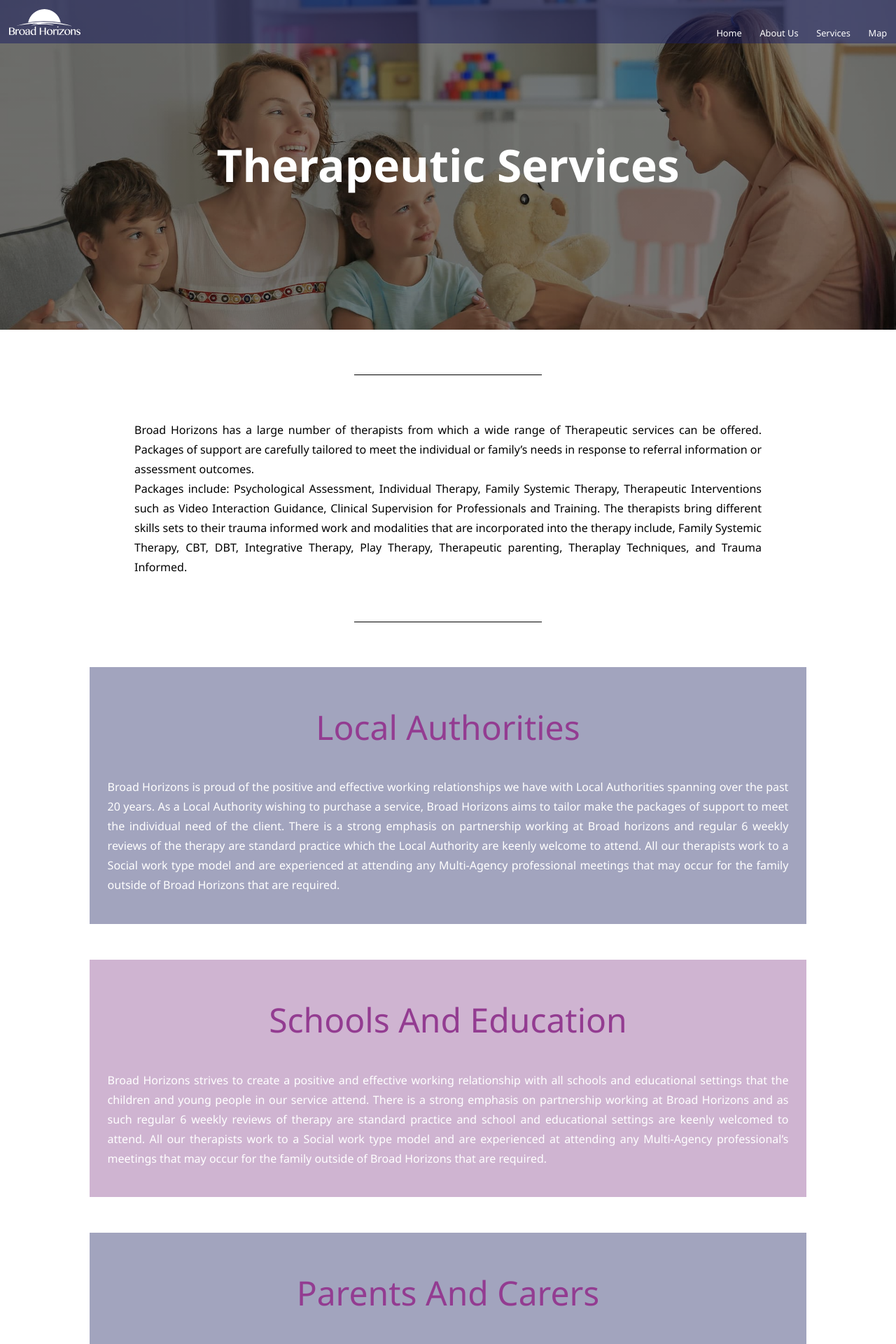
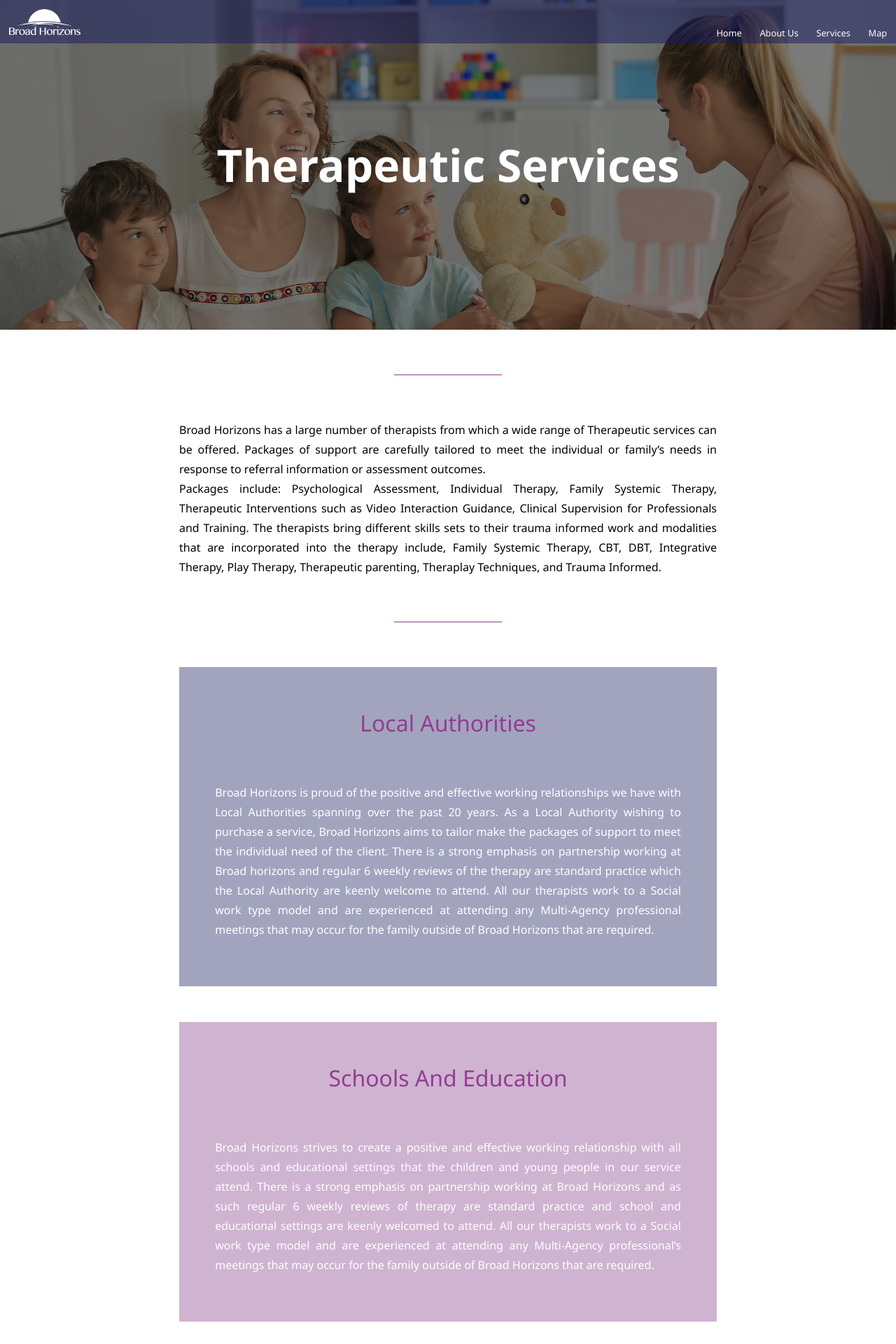
Before and after one commit to 40yostudent/tanyalecchi.com, a PHP site: page /services.php in a window 1280 px wide. Shown: the top 1920 px of the page at 70% size. Run offline with PHP 8.4, Linux system fonts and the light colour scheme.

Commit message:
fixes as requested

```diff
--- a/index-wip.php
+++ b/index-wip.php
@@ -78,7 +78,7 @@
                 <p><em>I first founded Broad Horizon in 2001, at the time as an individual practitioner. I am passionate about ensuring we move away from viewing children, young people or adults needing therapy as dysfunctional.</em></p>
 
                 <p>As a UKCP and BACP Child and Adult Psychotherapist, Claire specialises in working with trauma and dissociation with children young people and adults. Alongside therapeutic practice she is a Senior Lecturer in Counselling for the University of Northampton.</p>
-                <button><a href="#">discover more</a></button>
+                <button><a href="./team.php?id=claire">discover more</a></button>
             </div>
         </div>
 
@@ -119,7 +119,7 @@
                 </div>
             </div>
 
-            <button><a href="#">discover more</a></button>
+            <button><a href="./about-us.php">discover more</a></button>
 
         </div>
 
--- a/services.php
+++ b/services.php
@@ -14,37 +14,37 @@
 
     <div id="services-boxes">
         <div>
-            <h2>local authorities</h2>
+            <h3>local authorities</h3>
             <p>
                 Broad Horizons is proud of the positive and effective working relationships we have with Local Authorities spanning over the past 20 years. As a Local Authority wishing to purchase a service, Broad Horizons aims to tailor make the packages of support to meet the individual need of the client. There is a strong emphasis on partnership working at Broad horizons and regular 6 weekly reviews of the therapy are standard practice which the Local Authority are keenly welcome to attend. All our therapists work to a Social work type model and are experienced at attending any Multi-Agency professional meetings that may occur for the family outside of Broad Horizons that are required.
             </p>
         </div>
         <div>
-            <h2>schools and education</h2>
+            <h3>schools and education</h3>
             <p>
                 Broad Horizons strives to create a positive and effective working relationship with all schools and educational settings that the children and young people in our service attend. There is a strong emphasis on partnership working at Broad Horizons and as such regular 6 weekly reviews of therapy are standard practice and school and educational settings are keenly welcomed to attend. All our therapists work to a Social work type model and are experienced at attending any Multi-Agency professional’s meetings that may occur for the family outside of Broad Horizons that are required.
             </p>
         </div>
         <div>
-            <h2>parents and carers</h2>
+            <h3>parents and carers</h3>
             <p>
                 At Broad Horizons we pride ourselves on working in partnership with parents and carers. We understand that the decision to enter into therapy is not always easy and that the journey itself can be rocky. It is for this reason that we provide a highly supportive role with parents and carers of children and young people who are on their therapy journey with us. We are acutely aware that the journey to healing and recovery takes more than 50 minutes a week in a therapy room and therefore we are wholly inclusive of parents and carers in the entire process. 6 weekly reviews with parents and carers and other professionals involved with your child are standard practice as is attendance at other mutli-agency professional meetings as required. Broad Horizons can also offer Therapeutic parenting sessions to support your understanding of the needs of your child from a therapeutic perspective and also provides the opportunity for you to have some time to share worries and concerns that often go hand in hand with parenting a child that requires professional support of any kind.
             </p>
         </div>
         <div>
-            <h2>adults</h2>
+            <h3>adults</h3>
             <p>
                 Broad Horizons has a range of therapists with significant experience in several Psychotherapeutic modalities. Each referral received is reviewed by the Clinical Lead and matching to the most appropriate psychotherapist to meet your individual needs. If you feel your requirements for Therapeutic intervention are short, medium or indeed long-term Psychotherapy then Broad Horizons can accommodate your needs. There is an ongoing review process for all Individual work to ascertain the next steps in therapy progression.
             </p>
         </div>
         <div>
-            <h2>training</h2>
+            <h3>training</h3>
             <p>
                 Broad Horizons has a team of experienced university lecturers and training facilitators blending teaching and practice knowledge to make highly recommended and sought-after trainings that have been delivered both nationally and internationally. Our trainings are offered to external professionals such as social workers, teachers, fostering or adoption agencies and education staff, therapists and medical practitioners. We can tailor make a training to meet your organisations needs or deliver from our extensive range of contemporary pre-existing courses. Our courses include, supporting traumatized children, understanding childrens behaviour, Video Interactive Guidance, therapeutic life story work, developing attachment, supporting the system around the child and many more!
             </p>
         </div>
         <div>
-            <h2>supervision</h2>
+            <h3>supervision</h3>
             <p>
                 <b>Clinical</b> supervision if offered for psychotherapists, counsellors and play therapists. This is an opportunity to explore, either in groups or individually, the efficacy of your practice as a therapist and the impact of the therapeutic relationship on yourself as a practitioner.<br><b>Wellbeing</b> Supervision and Case Supervision are also offered to practitioners such as pastoral support education staff, teachers and teaching assistants, social workers, health care professionals and other professionals that work with children young people or families. The supervision is a space to explore issues relating to the individual you support in order to achieve best outcomes for children and families, as well as the impact on yourself as a practioner. Both will often overlap, however at Broad Horizons we will tailor the focus of the supervision to your needs.
             </p>
--- a/styles.css
+++ b/styles.css
@@ -301,25 +301,25 @@ nav > a {
 
 @media only screen and (min-width: 768px) {
     #intro {
-        width: 70%;
+        width: 60%;
 
-        margin: 1em 15%;
+        margin: 1em 20%;
     }
 
     #intro::before {
         content:"";
         display: block;
-        width: 30%;
-        margin: 5em 35%;
-        border-bottom: 1px solid var(--nero);
+        width: 20%;
+        margin: 5em 40%;
+        border-bottom: 1px solid var(--viola);
     }
 
     #intro::after {
         content:"";
         display: block;
-        width: 30%;
-        margin: 5em 35%;
-        border-bottom: 1px solid var(--nero);
+        width: 20%;
+        margin: 5em 40%;
+        border-bottom: 1px solid var(--viola);
     }
 }
 
@@ -362,8 +362,8 @@ nav > a {
 
     color: var(--bianco);
 
-    padding: 2em;
-    padding-top: 1em;
+    padding: 4em;
+    padding-top: 2em;
     margin: 4em 10%;
     width: 80%;
 }
@@ -374,6 +374,19 @@ nav > a {
 
 #services-boxes >div:nth-child(2n) {
     background-color: var(--boxes1);
+}
+
+#services-boxes > div > h3 {
+    text-align: center;
+    font-weight: normal;
+    margin-bottom: 2em;
+}
+
+@media only screen and (min-width: 768px) {
+    #services-boxes > div {
+        margin: 4em 20%;
+        width: 60%;
+    }
 }
 
 #claire {
@@ -418,7 +431,7 @@ nav > a {
 
 #claire-blurb {
     background: var(--blu_trasp);
-
+    color: var(--bianco);
     padding: 2em;
 
     text-align: justify;
@@ -451,6 +464,16 @@ nav > a {
 
         height: 50em;
         max-width: 100%;
+    }
+
+    #claire-blurb > img {
+        width: 60%;
+        margin: 1em 20% 2em 20%;
+    }
+
+    #claire-blurb > p {
+        width: 60%;
+        margin: 2em 20%;
     }
 
     #claire-image {
@@ -486,7 +509,8 @@ nav > a {
 }
 
 #team > p {
-    width: 80%;
+    width: 60%;
+    margin: 1em 20%;
     margin-bottom: 3em;
 }
 
```
Also changed, not shown: team.db.
